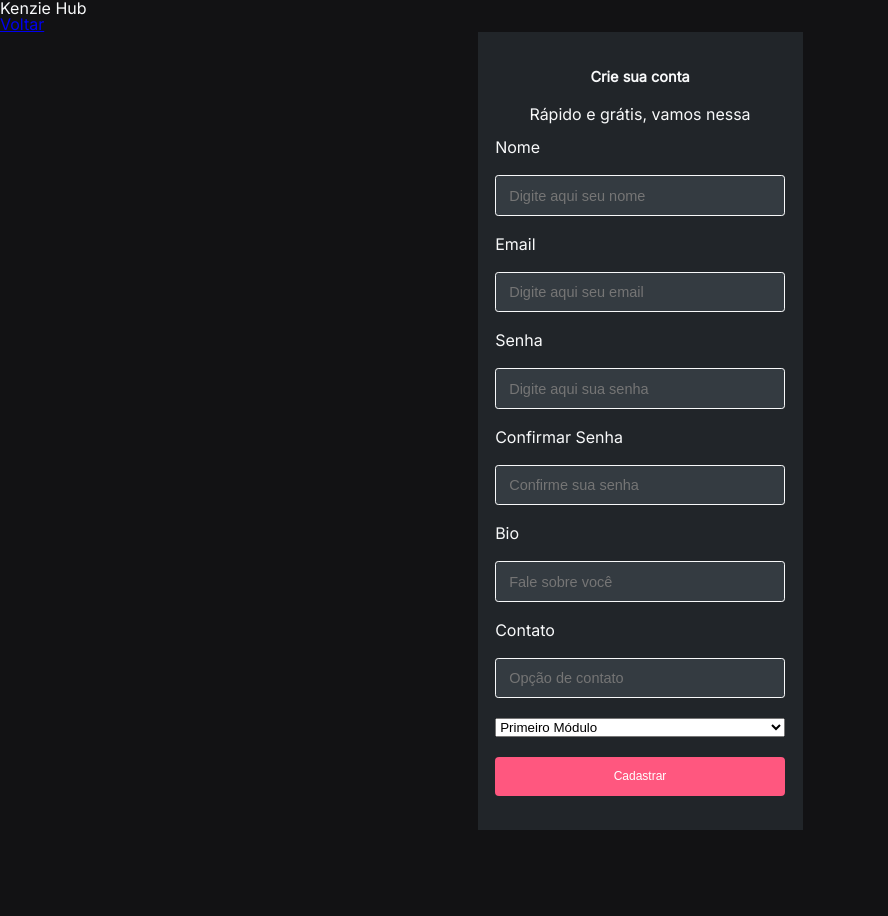
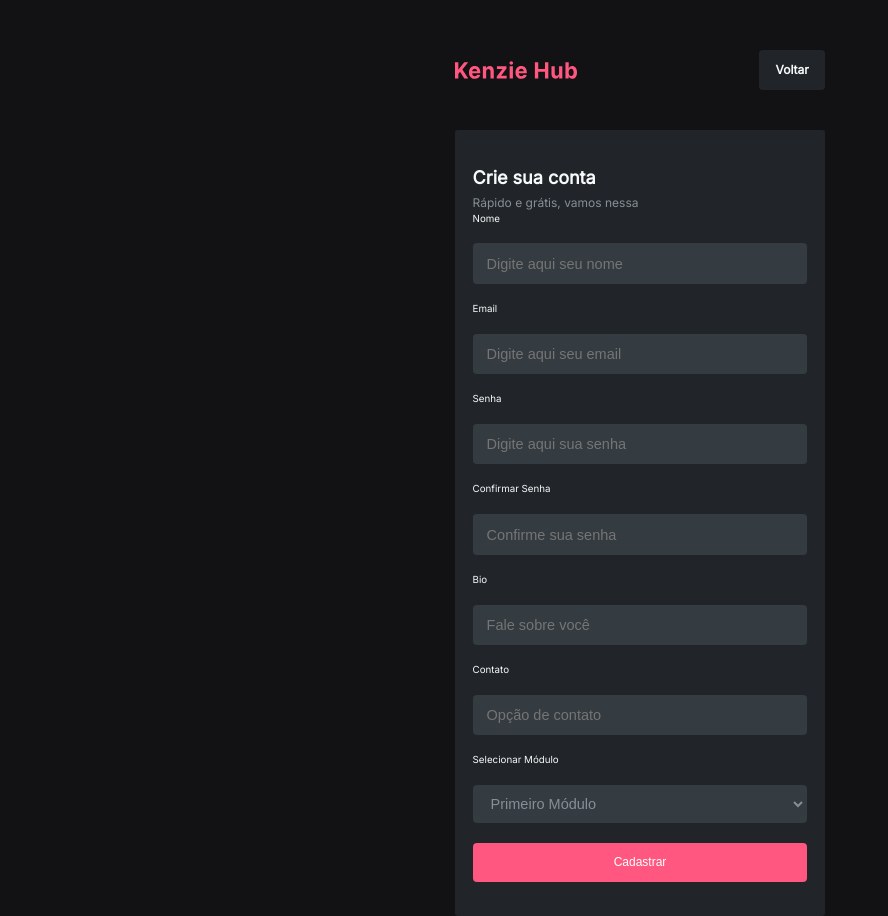
Before and after one commit to Kenzie-Academy-Brasil-Developers/Kenzie-hub-MatheusBirro, a React (Vite) app: page /register in a window 1280 px wide. Shown: the whole page, without its empty margins (0-888 px from the left). Before the commit the page ends 830 px from the top, so only its background shows below. Built offline with nearby package versions, Linux system fonts and the light colour scheme; the HTML template or start-up script is replaced by a standard one.

Commit message:
Feat: Estilização de todas as pages

```diff
--- a/src/Components/Forms/RegisterForm/index.jsx
+++ b/src/Components/Forms/RegisterForm/index.jsx
@@ -1,5 +1,6 @@
 import { useForm } from "react-hook-form"
 import { InputForm } from "../input"
+import styles from "./style.module.scss"
 
 export const RegisterForm = () => {
     const { register, handleSubmit} = useForm();
@@ -9,13 +10,14 @@ export const RegisterForm = () => {
     }
 
     return(
-        <form onSubmit={handleSubmit(submit)}>
+        <form className={styles.form__container} onSubmit={handleSubmit(submit)}>
             <InputForm label="Nome" type="text" placeholder="Digite aqui seu nome" {...register("name")}/>
             <InputForm label="Email" type="email" placeholder="Digite aqui seu email" {...register("email")}/>
             <InputForm label="Senha" type="password" placeholder="Digite aqui sua senha" {...register("password")}/>
             <InputForm label="Confirmar Senha" type="password" placeholder="Confirme sua senha" {...register("password")}/>
             <InputForm label="Bio" type="text" placeholder="Fale sobre você" {...register("bio")}/>
             <InputForm label="Contato" type="tel" placeholder="Opção de contato" {...register("contact")}/>
+            <label className={styles.label__select} htmlFor="module">Selecionar Módulo</label>
             <select name="" id="" >
                 <option value="">Primeiro Módulo</option>
                 <option value="">Segundo Módulo</option>
--- /dev/null
+++ b/src/Components/Forms/RegisterForm/style.module.scss
@@ -0,0 +1,34 @@
+.form__container{
+    display: flex;
+    flex-direction: column;
+    gap: 20px;
+    width: 100%;
+    .label__select{
+        color: var(--color-grey-0);
+        font-size: var(--font-size-input);
+        font-weight: var(--font-weight-3);
+    }
+    select{
+        height: 2.3986rem;
+        padding: 0rem 0.8117rem;
+        border-radius: 0.1999rem;
+        border: 0.974px solid var(--color-grey-2);
+        background: var(--color-grey-2);
+        color: var(--color-grey-1);
+        font-size: var(--font-size-3);
+        font-weight: var(--font-weight-3);
+        line-height: 1.3189rem;
+    }
+    button{
+        padding: 0px 1.3959rem;
+        height: 2.4065rem;
+        border-radius: 0.2538rem;
+        border: none;
+        background: var(--color-primary);
+
+        color: var(--color-white);
+        font-size: var(--font-size-headline);
+        font-weight: var(--font-weight-6);
+        line-height: 1.3233rem;
+    }
+}
--- a/src/Components/Forms/input/index.jsx
+++ b/src/Components/Forms/input/index.jsx
@@ -4,8 +4,8 @@ import styles from "./style.module.scss"
 export const InputForm = forwardRef (({label, id, ...rest}, ref) => {
     return(
         <>
-            <label htmlFor={id}>{label}</label>
-            <input ref={ref} {...rest} />
+            <label htmlFor={id} className={styles.login__label}>{label}</label>
+            <input className={styles.login__input} ref={ref} {...rest} />
         </>
     )
 })
--- a/src/Components/Forms/input/style.module.scss
+++ b/src/Components/Forms/input/style.module.scss
@@ -1,14 +1,14 @@
-label{
+.login__label{
     color: var(--color-grey-0);
     font-size: var(--font-size-input);
     font-weight: var(--font-weight-3);
 }
-input{
+.login__input{
     height: 38.504px;
     padding: 0rem 0.8143rem;
     align-items: center;
     border-radius: 0.2006rem;
-    border: 1px solid var(--color-grey-0);
+    border: 1px solid var(--color-grey-2);
     background: var(--color-grey-2);
     color: var(--color-grey-0);
     font-size: var(--font-size-3);
--- a/src/Components/Forms/loginForm/index.jsx
+++ b/src/Components/Forms/loginForm/index.jsx
@@ -11,7 +11,7 @@ export const LoginForm = () => {
     }
 
     return(
-        <form onSubmit={handleSubmit(submit)}>
+        <form className={styles.form__container} onSubmit={handleSubmit(submit)}>
             <InputForm label="Email" type="email" placeholder="Digite aqui seu email" {...register("email")}/>
             <InputForm label="Senha" type="password" placeholder="Digite aqui sua senha" {...register("password")}/>
             <button type="submit">Entrar</button>
--- a/src/Components/Forms/loginForm/style.module.scss
+++ b/src/Components/Forms/loginForm/style.module.scss
@@ -1,4 +1,4 @@
-form{
+.form__container{
     display: flex;
     flex-direction: column;
     gap: 20px;
--- a/src/Pages/dashboardPage/index.jsx
+++ b/src/Pages/dashboardPage/index.jsx
@@ -1,14 +1,21 @@
 import { Link } from "react-router-dom"
+import styles from "./style.module.scss"
+import logo from "../../Assets/logo.svg"
 
 export const DashboardPage = () =>{
     return (
         <>
-            <header>Kenzie Hub</header>
-            <Link to="/">Sair</Link>
-            <main>
-                <div>
-                    <h2>Olá, Samuel Leão</h2>
-                    <p>{`Primeiro módulo (Introdução ao Frontend)`}</p>
+            <header className={styles.header__dashboard}>
+                <img src={logo} alt="logo
+                " />
+                <Link className={styles.header__btn} to="/">Sair</Link>
+            </header>
+            <main className={styles.main__dashboard}>
+                <div className={styles.border__container}>
+                    <div>
+                        <h2>Olá, Samuel Leão</h2>
+                        <p>{`Primeiro módulo (Introdução ao Frontend)`}</p>
+                    </div>
                 </div>
                 <div>
                     <h3>{`Que pena! Estamos em desenvolvimento :(`}</h3>
--- /dev/null
+++ b/src/Pages/dashboardPage/style.module.scss
@@ -0,0 +1,96 @@
+.header__dashboard{
+    margin: 0 auto;
+    padding: 1.625rem 0.8125rem;
+    display: flex;
+    justify-content: space-between;
+    align-items: center;
+    max-width: 48.125rem;
+    width: 100%;
+    box-sizing: border-box;
+    img{
+        width: 6.5954rem;
+        height: 0.9144rem;
+    }
+    .header__btn{
+        text-decoration: none;
+        display: inline-flex;
+        height: 2rem;
+        padding: 0px 1.0152rem;
+        align-items: center;
+        border-radius: 0.25rem;
+        background: var(--color-grey-3);
+        color: var(--color-grey-0);
+        font-size: var(--font-size-headline);
+        font-weight: var(--font-weight-4);
+        line-height: 1.7766rem;
+    }
+}
+.main__dashboard{
+
+    .border__container{
+        border-bottom: 1px solid var(--color-grey-2);
+        border-top: 1px solid var(--color-grey-2);
+        max-width: 100vw;
+        padding: 2.1875rem 0;
+        div{
+            padding: 1.625rem 0;
+            max-width: 48.125rem;
+            width: 92%;
+            margin: 0 auto;
+            box-sizing: border-box;
+            h2{
+                color: var(--color-grey-0);
+                font-size: var(--font-size-1);
+                font-weight: var(--font-weight-5);
+                line-height: 1.75rem;
+            }
+            p{
+                color: var(--color-grey-1);
+                font-size: var(--font-size-headline);
+                font-weight: var(--font-weight-3);
+                line-height: 1.375rem;
+            }
+        }
+    }
+    div{
+        max-width: 770px;
+        display: flex;
+        flex-direction: column;
+        justify-content: center;
+        width: 100%;
+        padding: 2.3125rem 0.8125rem;
+        margin: 0 auto;
+        gap: 1.4375rem;
+        box-sizing: border-box;
+        h3{
+            color: var(--color-grey-0);
+            font-size: var(--font-size-1);
+            font-weight: var(--font-weight-5);
+            line-height: 1.75rem;
+        }
+        p{
+            color: var(--color-white);
+            font-size: var(--font-size-2);
+            font-weight: var(--font-weight-3);
+            line-height: 1.5228rem;
+        }
+    }
+}
+@media(min-width: 851px){
+    .header__dashboard{
+        box-sizing: unset;
+    }
+    .main__dashboard{
+        .border__container{
+            div{
+                display: flex;
+                flex-direction: row;
+                justify-content: space-between;
+                width: 94%;
+            }
+        }
+        div{
+            box-sizing: unset;
+        }
+    }
+}
--- a/src/Pages/loginPage/index.jsx
+++ b/src/Pages/loginPage/index.jsx
@@ -6,9 +6,9 @@ export const LoginPage = () =>{
     return (
         <>
         <header>
-            <img src={logo} alt="" className={styles.logo__header}/>
+            <img src={logo} alt="Logo" className={styles.logo__header}/>
         </header>
-        <main>
+        <main className={styles.main__login}>
             <h2>Login</h2>
             <LoginForm />
         </main>
--- a/src/Pages/loginPage/style.module.scss
+++ b/src/Pages/loginPage/style.module.scss
@@ -4,7 +4,7 @@
     display: flex;
     justify-self: center;
 }
-main{
+.main__login{
     background-color: var(--color-grey-3);
     width: 92%;
     margin: 0 auto;
--- a/src/Pages/registerPage/index.jsx
+++ b/src/Pages/registerPage/index.jsx
@@ -1,14 +1,16 @@
 import { Link } from "react-router-dom"
 import { RegisterForm } from "../../Components/Forms/RegisterForm"
+import styles from "./style.module.scss"
+import logo from "../../Assets/logo.svg"
 
 export const RegisterPage = () =>{
     return (
         <>
-        <div>
-            <h1>Kenzie Hub</h1>
-            <Link to="/">Voltar</Link>
+        <div className={styles.logo__header}>
+            <img src={logo} alt="Logo" />
+            <Link className={styles.header__btn} to="/">Voltar</Link>
         </div>
-        <main>
+        <main className={styles.main__register}>
             <h2>Crie sua conta</h2>
             <small>Rápido e grátis, vamos nessa</small>
             <RegisterForm />
--- /dev/null
+++ b/src/Pages/registerPage/style.module.scss
@@ -0,0 +1,45 @@
+.logo__header{
+    margin: 3.125rem auto 0 auto;
+    padding: 0 0 2.5rem 0;
+    display: flex;
+    justify-content: space-between;
+    align-items: center;
+    max-width: 23.125rem;
+    img{
+        width: 122.06px;
+        height: 21.212px;
+    }
+    .header__btn{
+        text-decoration: none;
+        display: inline-flex;
+        height: 2.5069rem;
+        padding: 0px 1.0152rem;
+        align-items: center;
+        border-radius: 0.25rem;
+        background: var(--color-grey-3);
+        color: var(--color-grey-0);
+        font-size: var(--font-size-headline);
+        font-weight: var(--font-weight-4);
+        line-height: 1.7766rem;
+    }
+}
+.main__register{
+    max-width: 23.125rem;
+    margin: 0 auto;
+    background-color: var(--color-grey-3);
+    padding: 2.0987rem 1.0994rem;
+    border-radius: 0.1999rem;
+    box-sizing: border-box;
+    h2{
+        color: var(--color-grey-0);
+        font-size: var(--font-size-1);
+        font-weight: var(--font-weight-5);
+        line-height: 1.75rem;
+    }
+    small{
+        color: var(--color-grey-1);
+        font-size: var(--font-size-headline);
+        font-weight: var(--font-weight-3);
+        line-height: 1.375rem;
+    }
+}
```
